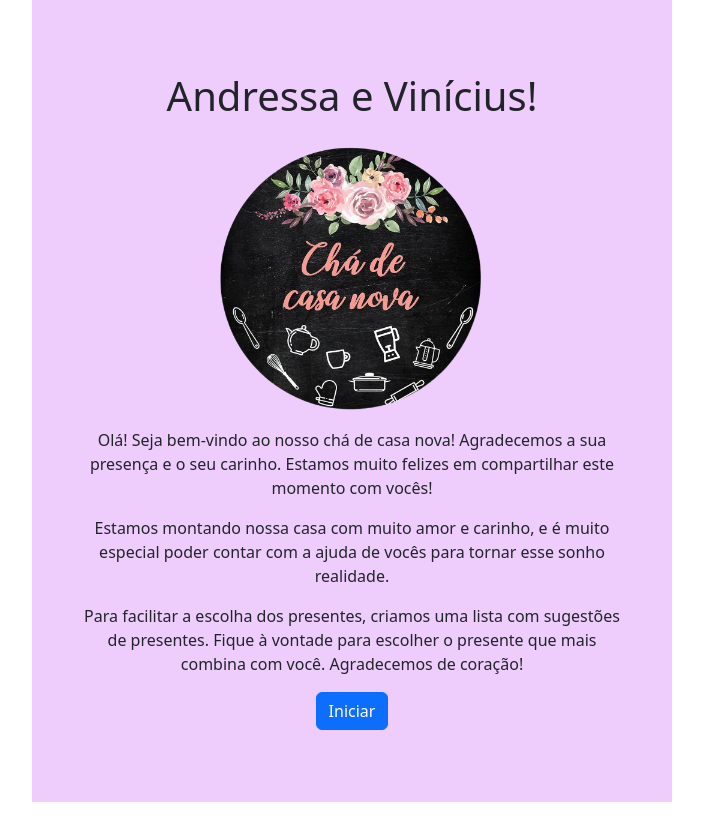
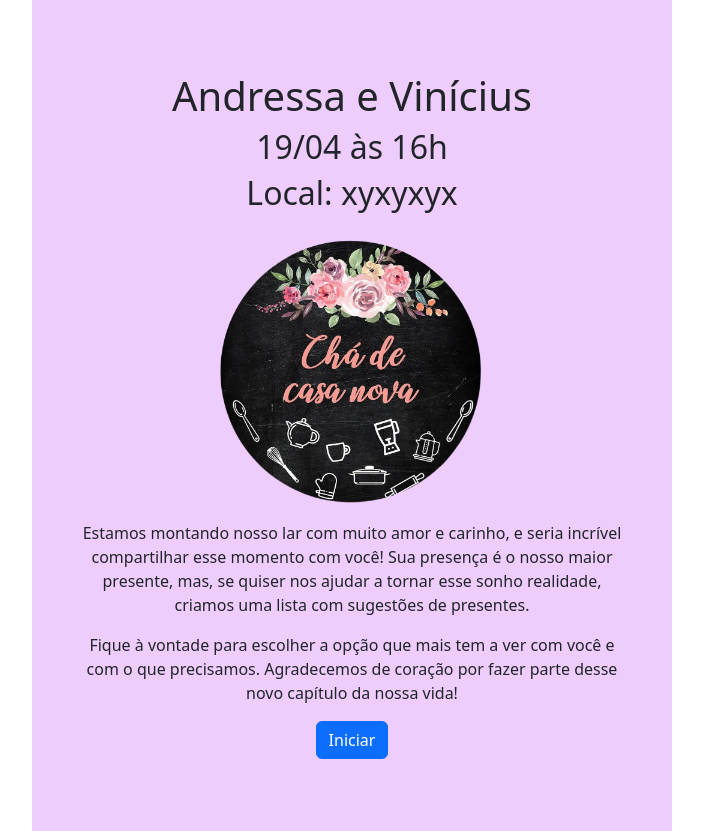
Before and after one commit to andressa-mb/convite_festa, a Next.js app in the folder convite/: page / in a window 1280 px wide. Shown: the whole page, without its empty margins (288-991 px from the left). Before the commit the page ends 802 px from the top, so only its background shows below. Built offline with nearby package versions, Linux system fonts and the light colour scheme.

Commit message:
Criação de mensagem dinamica

```diff
--- a/convite/src/app/globals.css
+++ b/convite/src/app/globals.css
@@ -10,4 +10,5 @@
   .main-container {
       width: 50%;
   }
+
 }
--- a/convite/src/app/inicio/page.js
+++ b/convite/src/app/inicio/page.js
@@ -9,7 +9,9 @@ export default function Index() {
     <div>
         <main className="m-auto px-5 py-4 cor_background text-center min-vh-100 main-container">
         <section className="pt-5">
-          <h1>Andressa e Vinícius!</h1>
+          <h1>Andressa e Vinícius</h1>
+          <h2>19/04 às 16h</h2>
+          <h2>Local: xyxyxyx</h2>
         </section>
 
         <section>
@@ -23,19 +25,15 @@ export default function Index() {
 
         <section>
           <p>
-            Olá! Seja bem-vindo ao nosso chá de casa nova! Agradecemos a sua
-            presença e o seu carinho. Estamos muito felizes em compartilhar este
-            momento com vocês!
+            Estamos montando nosso lar com muito amor e carinho,
+            e seria incrível compartilhar esse momento com você!
+            Sua presença é o nosso maior presente, mas, se quiser nos ajudar
+            a tornar esse sonho realidade, criamos uma lista com sugestões de presentes.
           </p>
           <p>
-            Estamos montando nossa casa com muito amor e carinho, e é muito
-            especial poder contar com a ajuda de vocês para tornar esse sonho
-            realidade.
-          </p>
-          <p>
-            Para facilitar a escolha dos presentes, criamos uma lista com
-            sugestões de presentes. Fique à vontade para escolher o presente que
-            mais combina com você. Agradecemos de coração!
+            Fique à vontade para escolher a opção que mais tem a ver com você
+            e com o que precisamos. Agradecemos de coração por fazer parte desse
+            novo capítulo da nossa vida!
           </p>
         </section>
 
--- /dev/null
+++ b/convite/src/app/lista/mensagem.js
@@ -0,0 +1,22 @@
+import React from "react";
+
+const Mensagem = ({ mensagem, cor, fecharMensagem }) => {
+    if (!mensagem) return null;
+
+    return (
+      <div className={`alert alert-${cor} mensagemAlertas d-flex justify-content-center align-items-center
+      position-absolute start-50 translate-middle-x w-50 p-4 text-white bg-${cor} border border-light rounded shadow
+      top-0 top-md-50`} style={{ zIndex: 1050 }}>
+        <span>{mensagem}</span>
+        <button className="btn-close ms-3" onClick={fecharMensagem}></button>
+      </div>
+    );
+  };
+
+/*       className={`d-flex justify-content-center align-items-center position-absolute top-50 start-50 translate-middle w-50 p-4 text-white bg-${cor} border border-light rounded shadow`}
+    >
+      <p className="fs-4 fw-semibold text-center">{texto}</p>
+
+      <div className={`alert alert-${cor} position-fixed top-0 start-50 translate-middle-x`} style={{ zIndex: 1050 }}>
+      */
+export default Mensagem;
--- a/convite/src/app/lista/page.js
+++ b/convite/src/app/lista/page.js
@@ -4,7 +4,7 @@ import axios from "axios";
 import { useState, useEffect, useRef } from "react";
 import Link from "next/link";
 import Image from "next/image";
-
+import Mensagem from "./mensagem.js";
 
 export default function Lista() {
     const [presentes, setPresentes] = useState([]);
@@ -13,6 +13,8 @@ export default function Lista() {
     const [showModal, setShowModal] = useState(false);
     const inputRef = useRef(null);
     const [loading, setLoading] = useState(true);
+    const [mensagem, setMensagem] = useState("");
+    const [cor, setCor] = useState("success");
 
     const BASE_URL = "https://convite-festa-back.vercel.app";
 
@@ -23,6 +25,10 @@ export default function Lista() {
           .replace(/ç/g, "c") // Substitui 'ç' por 'c'
           .toLowerCase();
     };
+
+    const fecharMensagem = () => {
+        setMensagem("");
+      };
 
     useEffect(() => {
         axios.get(`${BASE_URL}/presentes-lista`)
@@ -57,11 +63,16 @@ export default function Lista() {
                 });
             }
 
-            alert("Convidado(s) e presente(s) confirmado(s) com sucesso!");
+            setShowModal(false);
+            setMensagem("Convidado(s) e presente(s) confirmado(s) com sucesso!");
+            setCor("success");
         } catch(error) {
-            alert(error.response?.data?.error || "Erro ao processar a solicitação.");
+            setMensagem(error.response?.data?.error || "Erro ao confirmar presença.");
+            setCor("danger");
         } finally {
-           window.location.reload();
+            setTimeout(() => {
+                window.location.reload();
+            }, 8000);
         }
     };
 
@@ -69,7 +80,8 @@ export default function Lista() {
         if(nomes[nomes.length - 1].trim() !== ""){
         setNomes([...nomes, ""]);
         }else {
-            alert("Preencha um nome antes de adicionar outro.");
+            setMensagem("Preencha um nome antes de adicionar outro.");
+            setCor("danger");
         }
       };
 
@@ -90,7 +102,8 @@ export default function Lista() {
         try{
             const nomesFiltrados = nomes.filter(nome => nome.trim() !== "");
             if(nomesFiltrados.length === 0){
-                alert("Insira um nome válido.");
+                setMensagem("Insira um nome válido.");
+                setCor("danger");
                 return;
             }
             const res = await axios.post(`${BASE_URL}/convidados`,  {convidado: nomesFiltrados}, {
@@ -102,14 +115,15 @@ export default function Lista() {
             return res;
 
         }catch(error){
-            alert("Erro ao enviar convidado");
-            console.error("Erro ao enviar convidado:", error);
+            setMensagem("Erro ao enviar convidado.");
+            setCor("danger");
         }
     }
 
     const abrirModal = () => {
         if(nomes.length === 1 && nomes[0] === "") {
-            alert("Digite ao menos um nome.");
+            setMensagem("Digite ao menos um nome.");
+            setCor("danger");
             inputRef.current.focus();
             return;
         }
@@ -124,8 +138,7 @@ export default function Lista() {
     <div>
         <main className="px-5 py-2 m-auto cor_background text-center main-container">
         {loading ? (
-            // Exibe "Carregando..." enquanto os dados estão sendo buscados
-            <div className="loading-container d-flex justify-content-center align-items-center position-absolute top-50 start-50 translate-middle w-50 h-50 bg-warning border border-dark rounded shadow">
+            <div className="loading-container d-flex justify-content-center align-items-center position-absolute start-50 translate-middle w-sm-100 vh-sm-100 bg-warning border border-dark rounded shadow" style={{top: '10%'}}>
                 <p className="display-4 fw-bold text-dark text-uppercase">Carregando...</p>
             </div>
             ) : (
@@ -226,6 +239,7 @@ export default function Lista() {
             </section>
             </>
             )}
+            <Mensagem mensagem={mensagem} cor={cor} fecharMensagem={fecharMensagem} />
         </main>
     </div>
   )
```
